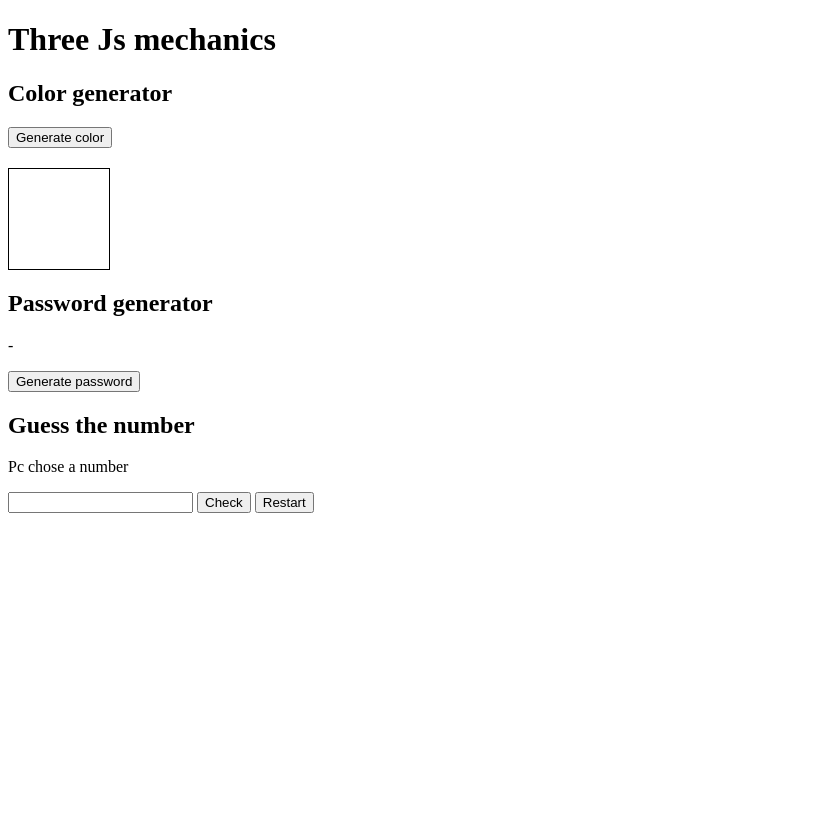
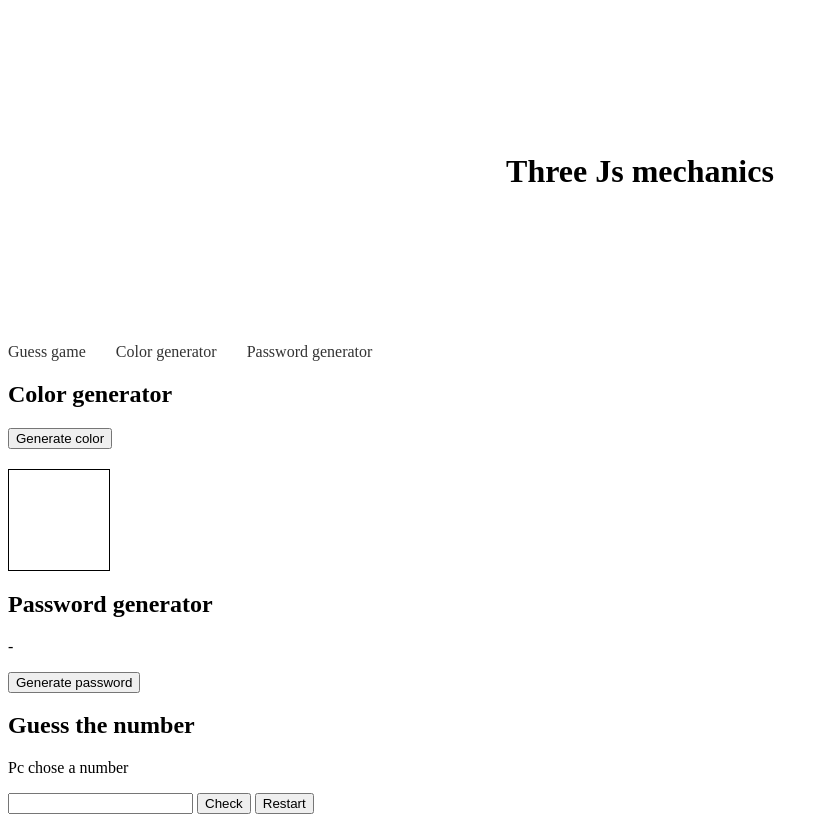
Before and after one commit to Diniska1488/js-oppgave, a plain HTML site: page index.html in a window 1280 px wide. Shown: the whole page, without its empty margins (0-829 px from the left). Before the commit the page ends 800 px from the top, so only its background shows below. Drawn offline with Linux system fonts and the light colour scheme.

Commit message:
+main.css

```diff
--- a/index.html
+++ b/index.html
@@ -7,12 +7,20 @@
     <link rel="stylesheet" href="styles/col-gen.css">
     <link rel="stylesheet" href="styles/pass-gen.css">
     <link rel="stylesheet" href="styles/guess-game.css">
+    <link rel="stylesheet" href="styles/main.css">
     <script src="scripts/col-gen.js"></script>
     <script src="scripts/pass-gen.js"></script>
     <script src="scripts/guess-game.js"></script>
 </head>
 <body>
     <h1>Three Js mechanics</h1>
+<nav class="nav">
+    <ul>
+         <li><a href="#guess">Guess game </a></li>
+        <li><a href="#color">Color generator</a></li>
+        <li><a href="#password">Password generator</a></li>
+    </ul>
+</nav>
 
     <section id="color-generator">
         <h2>Color generator</h2>
--- /dev/null
+++ b/styles/main.css
@@ -0,0 +1,18 @@
+h1 {
+  display: flex;
+  justify-content: center;
+  align-items: center;
+  height: 300px;
+}
+.nav ul {
+  list-style: none;
+  margin: 0;
+  padding: 0;
+  display: flex;
+  gap: 30px;
+}
+.nav a {
+  text-decoration: none;
+  color: #333;
+  font-weight: 500;
+}
```
Also changed, not shown: scripts/guess-game.js (line endings or trailing spaces).
